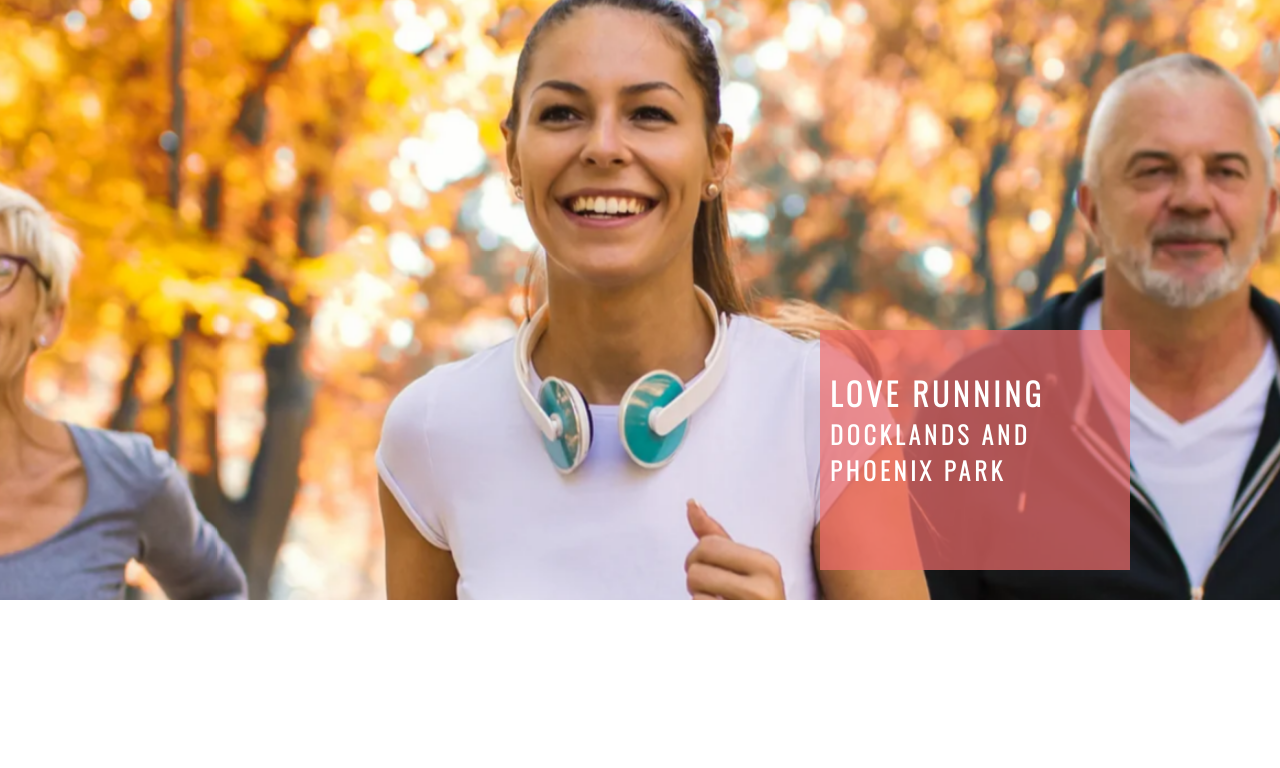
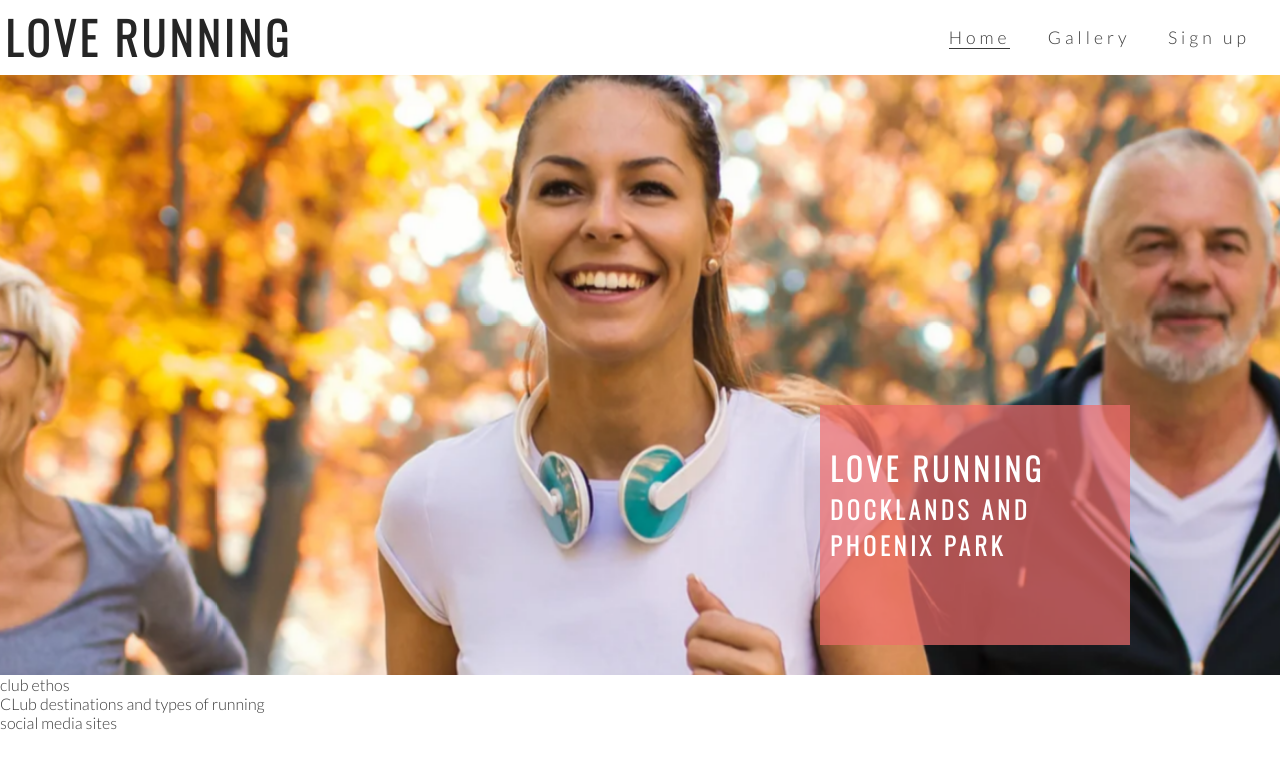
Before and after one commit to ExcellentWish/Love_running_ci_project, a plain HTML site: page index.html in a window 1280 px wide. Drawn offline with nearby package versions, Linux system fonts and the light colour scheme.

Commit message:
fix hero-outer position to relative

```diff
--- a/assets/css/style.css
+++ b/assets/css/style.css
@@ -21,6 +21,7 @@ h1, h2 {
 #logo {
     float: left;
     font-size: 280%;
+    margin-left: 5px;
 }
 /* Navigation and menu*/
 #menu {
@@ -58,7 +59,7 @@ h1, h2 {
     width:100%;
     overflow: hidden;
 
-    position: absolute;
+    position: relative;
  }
 /* Hero image cover text*/
  #cover-text, #cover-text h2{
```
